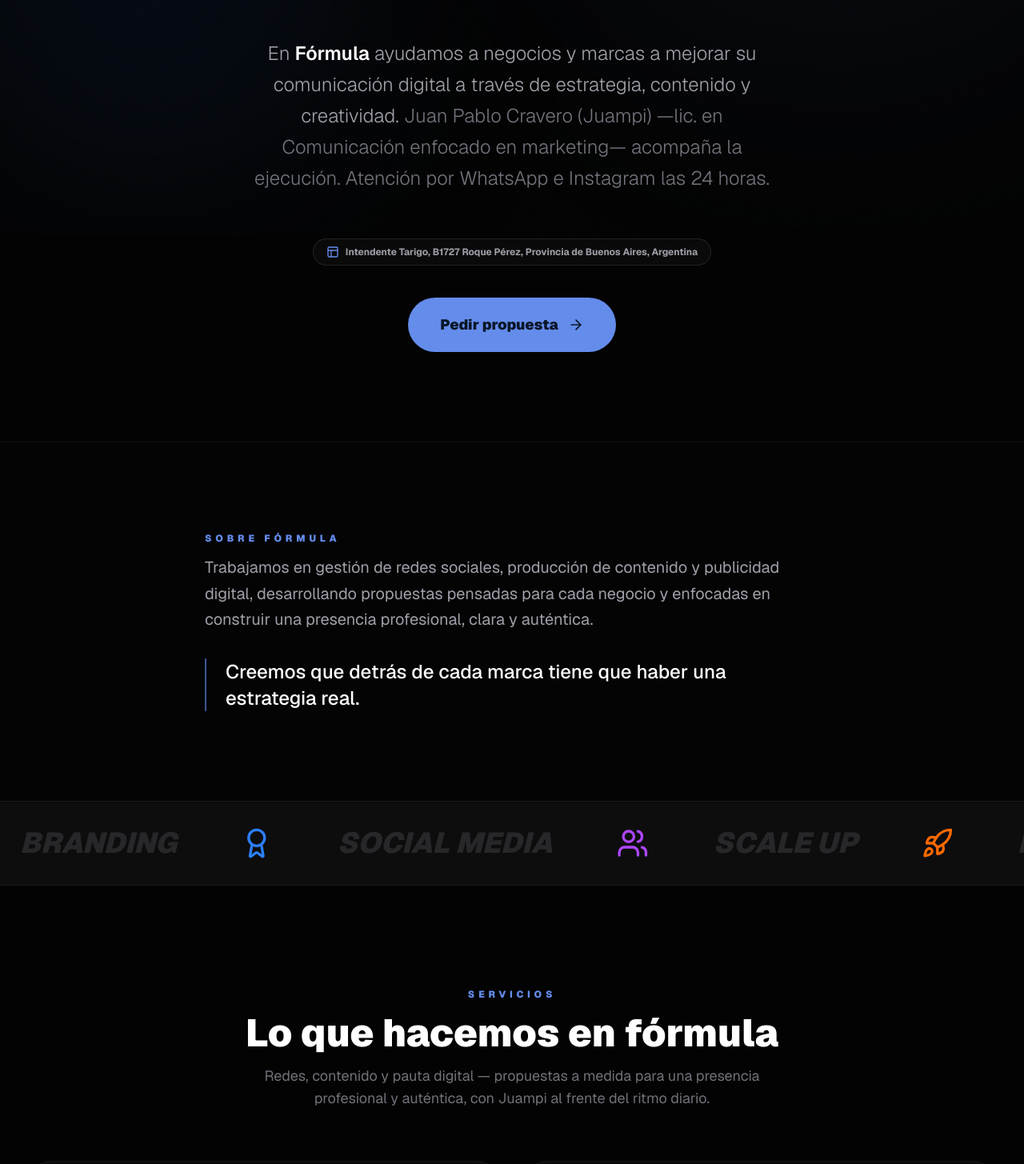
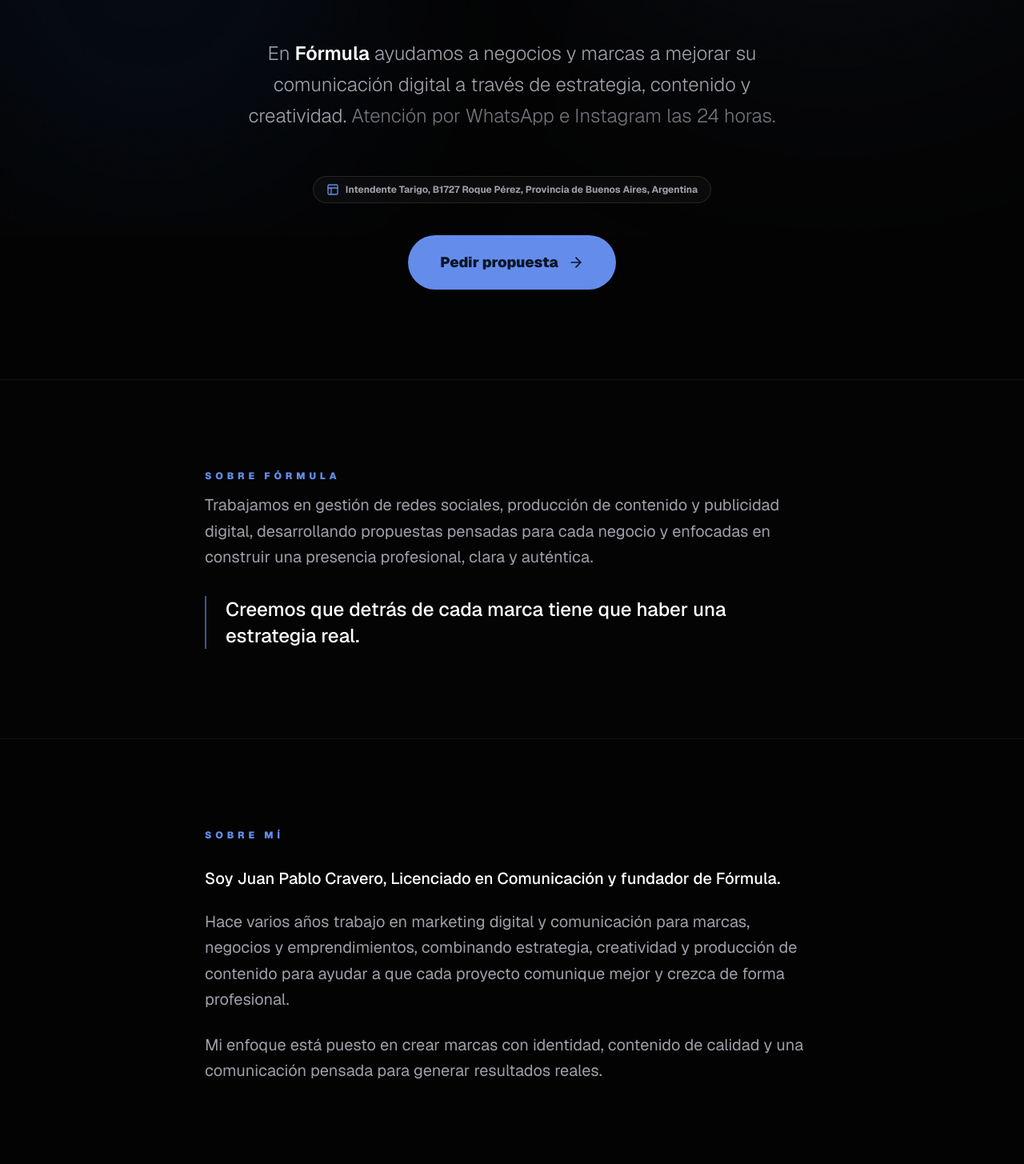
Before and after one commit to Madsjeez-Landings-Page/landingpagejuampi, a Next.js app: page / in a window 1280 px wide. Shown: the part 506-1961 px from the top of the page at 80% size. Built offline with nearby package versions, Linux system fonts and the light colour scheme.

Commit message:
Copy: sección Sobre mí (Juan Pablo Cravero) y nav
Co-authored-by: Cursor <cursoragent@cursor.com>

```diff
--- a/app/page.tsx
+++ b/app/page.tsx
@@ -173,6 +173,9 @@ export default function AgenciaLanding() {
             <a href="#sobre" className="transition-colors hover:text-[#648CEB]">
               Sobre
             </a>
+            <a href="#sobre-mi" className="transition-colors hover:text-[#648CEB]">
+              Sobre mí
+            </a>
             <a href="#servicios" className="transition-colors hover:text-[#648CEB]">
               Servicios
             </a>
@@ -214,8 +217,7 @@ export default function AgenciaLanding() {
           negocios y marcas a mejorar su comunicación digital a través de estrategia,
           contenido y creatividad.{" "}
           <span className="text-zinc-500">
-            Juan Pablo Cravero (Juampi) —lic. en Comunicación enfocado en marketing—
-            acompaña la ejecución. Atención por WhatsApp e Instagram las 24 horas.
+            Atención por WhatsApp e Instagram las 24 horas.
           </span>
         </p>
 
@@ -247,6 +249,30 @@ export default function AgenciaLanding() {
           </p>
           <p className="border-l-2 border-[#648CEB]/60 pl-6 text-xl font-medium leading-snug text-white md:text-2xl">
             Creemos que detrás de cada marca tiene que haber una estrategia real.
+          </p>
+        </div>
+      </section>
+
+      <section
+        id="sobre-mi"
+        className="relative z-10 border-t border-white/5 bg-[#030303] px-6 py-20 md:px-8 md:py-28"
+      >
+        <div className="mx-auto max-w-3xl">
+          <h2 className="mb-8 text-xs font-black uppercase tracking-[0.4em] text-[#648CEB]">
+            Sobre mí
+          </h2>
+          <p className="mb-6 text-lg font-medium text-white md:text-xl">
+            Soy Juan Pablo Cravero, Licenciado en Comunicación y fundador de Fórmula.
+          </p>
+          <p className="mb-6 text-lg leading-relaxed text-zinc-400 md:text-xl">
+            Hace varios años trabajo en marketing digital y comunicación para marcas,
+            negocios y emprendimientos, combinando estrategia, creatividad y producción
+            de contenido para ayudar a que cada proyecto comunique mejor y crezca de
+            forma profesional.
+          </p>
+          <p className="text-lg leading-relaxed text-zinc-400 md:text-xl">
+            Mi enfoque está puesto en crear marcas con identidad, contenido de calidad y
+            una comunicación pensada para generar resultados reales.
           </p>
         </div>
       </section>
```
